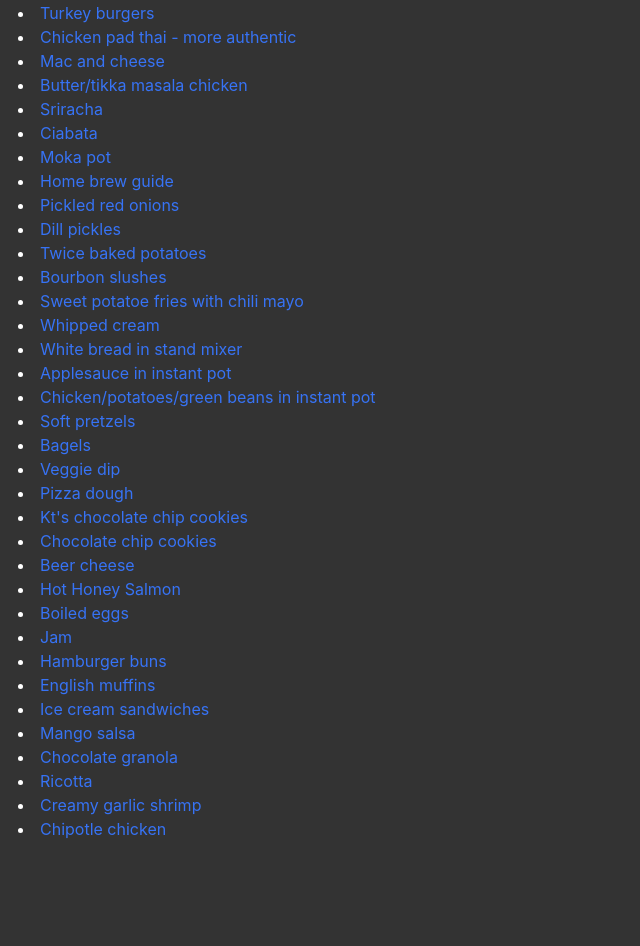
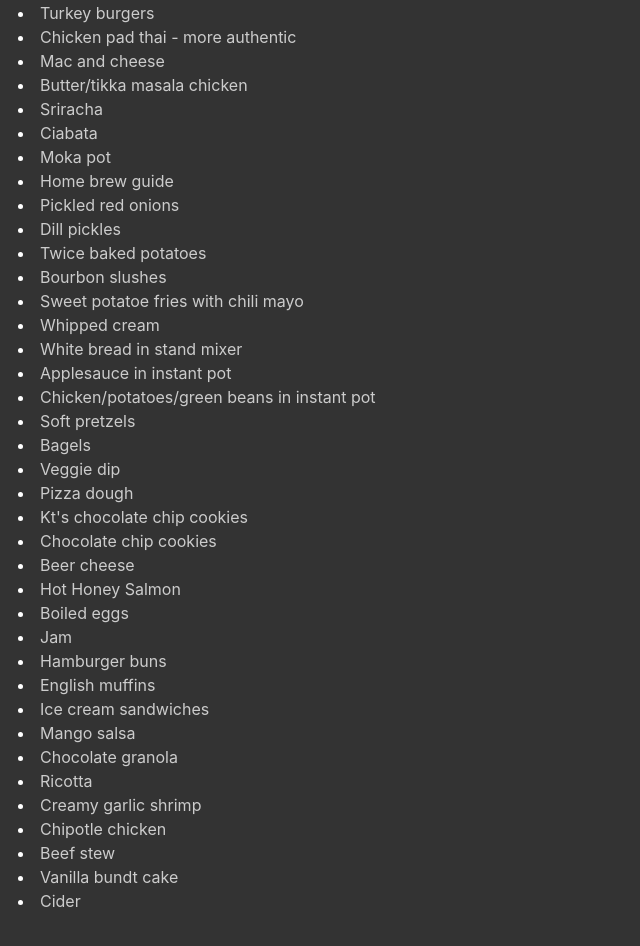
Before and after one commit to akump/andrews-recipes, a Svelte app: page / in a window 1280 px wide. Shown: the part 580-1526 px from the top of the page, without its empty margins (0-640 px from the left). Before the commit the page ends 1471 px from the top, so only its background shows below. Built offline with nearby package versions, Linux system fonts and the light colour scheme.

Commit message:
new recipes/color

```diff
--- a/src/App.svelte
+++ b/src/App.svelte
@@ -28,7 +28,7 @@
   }
 
   a {
-    color: rgb(55, 115, 245);
+    color: #CCCCCC;
   }
   li {
     padding: 2px;
--- a/src/recipes.js
+++ b/src/recipes.js
@@ -217,6 +217,18 @@ const recipes = [
     {
         displayName: "Chipotle chicken",
         url: "https://barefeetinthekitchen.com/chipotle-chicken-marinade/#wprm-recipe-container-22001"
+    },
+    {
+        displayName: "Beef stew",
+        url: "https://cooking.nytimes.com/recipes/4735-old-fashioned-beef-stew"
+    },
+    {
+        displayName: "Vanilla bundt cake",
+        url: "https://preppykitchen.com/vanilla-bundt-cake/"
+    },
+    {
+        displayName: "Cider",
+        url: "https://www.gimmesomeoven.com/homemade-apple-cider/"
     }
 ];
 
```
